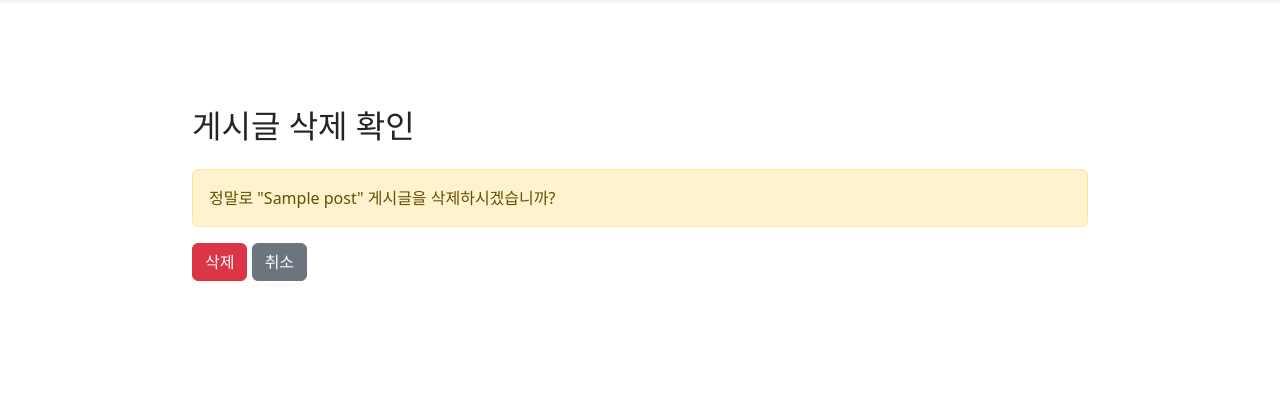
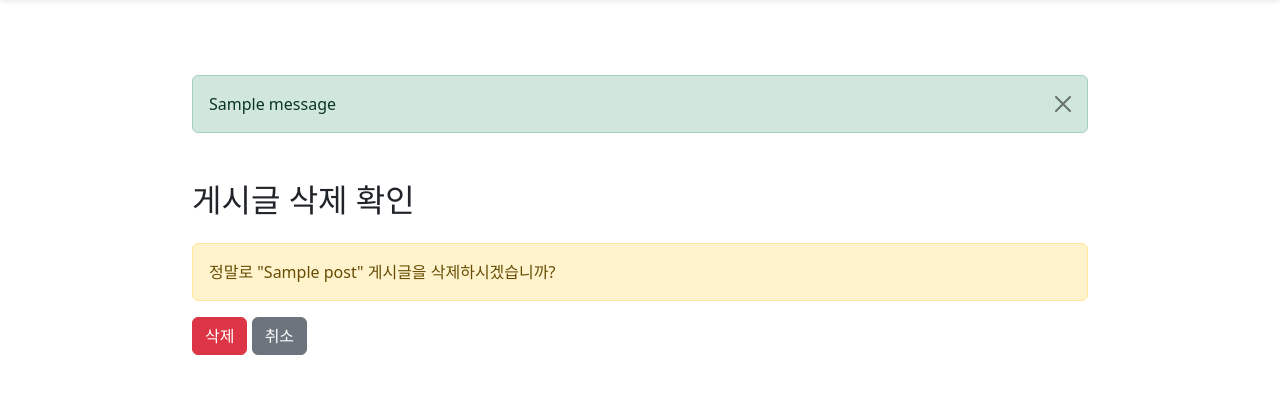
Before and after one commit to WooZhoon/TravelNarae, a Django app: page /board/1/delete/ in a window 1280 px wide. Shown: the part 57-451 px from the top of the page. Run offline with Django 5.2, Linux system fonts and the light colour scheme; a user stored in the database is signed in; tables that the repository leaves empty hold one stand-in row (values such as "Sample post"); one stand-in notice (Sample message) is shown.

Commit message:
refactor: [우지훈] 이상한 거 고쳣어영

```diff
--- a/chatbot_web/chatbot_web/settings.py
+++ b/chatbot_web/chatbot_web/settings.py
@@ -31,7 +31,7 @@ DEBUG = True
 
 ALLOWED_HOSTS = ['*']
 CSRF_TRUSTED_ORIGINS = [
-    "https://4a0abe1cdfdb.ngrok-free.app",
+    "https://5294dcd9c505.ngrok-free.app",
 ]
 
 # Application definition
--- a/chatbot_web/main/templates/main/base.html
+++ b/chatbot_web/main/templates/main/base.html
@@ -50,6 +50,16 @@
 
 
   <div class="main-content" style="margin-top: 56px;">
+    {% if messages %}
+      <div class="container mt-3">
+        {% for message in messages %}
+          <div class="alert alert-{{ message.tags }} alert-dismissible fade show" role="alert">
+            {{ message }}
+            <button type="button" class="btn-close" data-bs-dismiss="alert" aria-label="Close"></button>
+          </div>
+        {% endfor %}
+      </div>
+    {% endif %}
     {% block content %}
     {% endblock %}
   </div>
--- a/chatbot_web/main/templates/main/chatbot.html
+++ b/chatbot_web/main/templates/main/chatbot.html
@@ -59,8 +59,8 @@
     {% endif %}
   </p>
   <h2 class="chat-title">삐삐삣?</h2>
-    {% if messages %}
-      {% for msg in messages %}
+    {% if chat_messages %}
+      {% for msg in chat_messages %}
         <div class="message {{ msg.role }}-message markdown-content">{{ msg.content|safe }}</div>
       {% endfor %}
     {% else %}
--- a/chatbot_web/main/views.py
+++ b/chatbot_web/main/views.py
@@ -67,6 +67,7 @@ def login_view(request):
 
 def logout_request(request):
     logout(request)
+    messages.info(request, "로그아웃 되었습니다.")
     return redirect('main:home')
 
 
@@ -123,12 +124,12 @@ def chat_bot_view(request, session_id):
     user = request.user
     sessions = ChatSession.objects.filter(user=user).order_by('-created_at')
     selected_session = get_object_or_404(ChatSession, id=session_id, user=user)
-    messages = selected_session.messages.order_by('timestamp')
+    chat_messages = selected_session.messages.order_by('timestamp')
 
     return render(request, 'main/chatbot.html', {
         'sessions': sessions,
         'selected_session': selected_session,
-        'messages': messages,
+        'chat_messages': chat_messages,
     })
 
 # ===================================================
```
